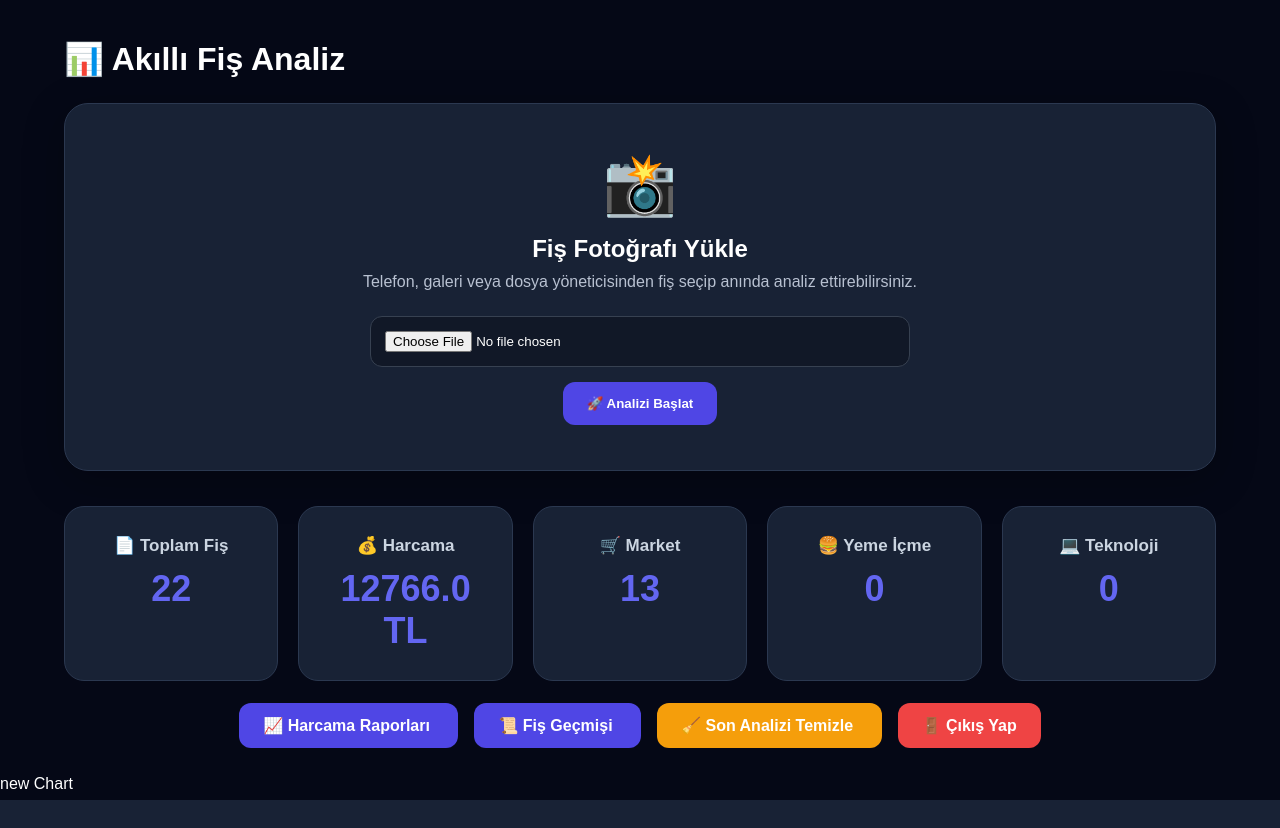
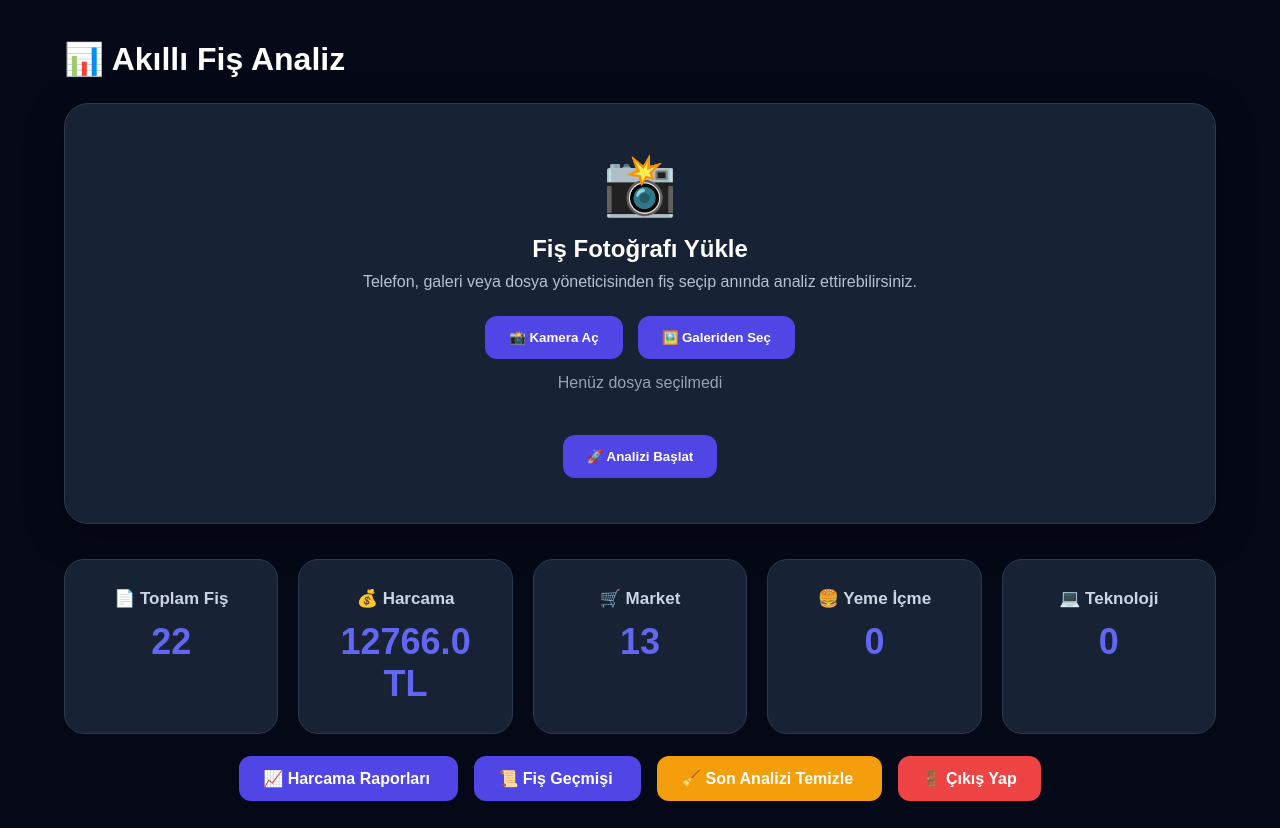
Before and after one commit to havinozvaris/fisai-web, a Flask app: page /dashboard in a window 1280 px wide. Before the commit the page ends 800 px from the top, so only its background shows below. Run offline with Flask 3, Linux system fonts and the light colour scheme; data comes from the database, SQL or seed files in the repository.

```diff
--- a/static/css/style.css
+++ b/static/css/style.css
@@ -886,3 +886,11 @@ MOBILE MENU
         grid-template-columns:repeat(2,1fr);
     }
 }
+
+.upload-buttons{
+    display:flex;
+    justify-content:center;
+    gap:15px;
+    flex-wrap:wrap;
+    margin-bottom:15px;
+}
--- a/templates/dashboard.html
+++ b/templates/dashboard.html
@@ -32,14 +32,46 @@
     enctype="multipart/form-data"
 >
 
+    <div class="upload-buttons">
+
+        <button
+            type="button"
+            class="btn"
+            onclick="document.getElementById('cameraInput').click()"
+        >
+            📸 Kamera Aç
+        </button>
+
+        <button
+            type="button"
+            class="btn"
+            onclick="document.getElementById('galleryInput').click()"
+        >
+            🖼️ Galeriden Seç
+        </button>
+
+    </div>
+
     <input
         type="file"
+        id="cameraInput"
         name="receipt"
         accept="image/*"
         capture="environment"
-                class="file-input"
-                required
+        style="display:none"
     >
+
+    <input
+        type="file"
+        id="galleryInput"
+        name="receipt"
+        accept="image/*"
+        style="display:none"
+    >
+
+    <p id="selectedFile" style="margin-top:15px;color:#94a3b8;">
+        Henüz dosya seçilmedi
+    </p>
 
     <br>
 
@@ -48,6 +80,28 @@
     </button>
 
 </form>
+
+<script>
+
+document.getElementById("cameraInput").addEventListener("change", function() {
+
+    if(this.files.length > 0){
+        document.getElementById("selectedFile").innerText =
+            "📄 " + this.files[0].name;
+    }
+
+});
+
+document.getElementById("galleryInput").addEventListener("change", function() {
+
+    if(this.files.length > 0){
+        document.getElementById("selectedFile").innerText =
+            "📄 " + this.files[0].name;
+    }
+
+});
+
+</script>
 
     </div>
 
@@ -159,4 +213,4 @@
 
 
 </body>
-</html>new Chart
+</html>
```
Lines whose indentation alone changed are shown as unchanged.
